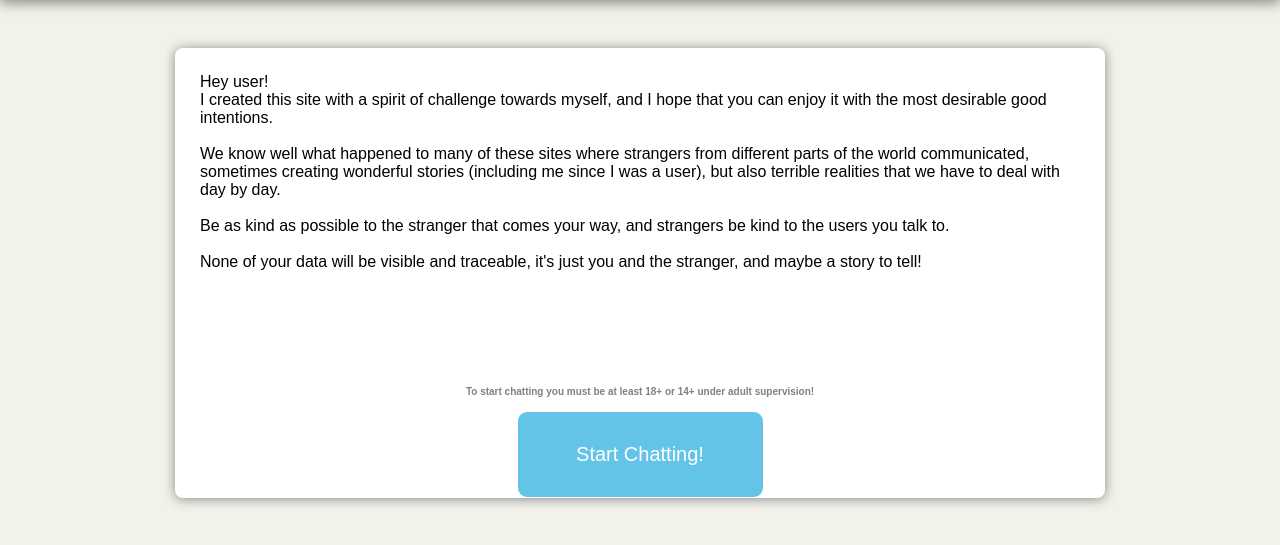
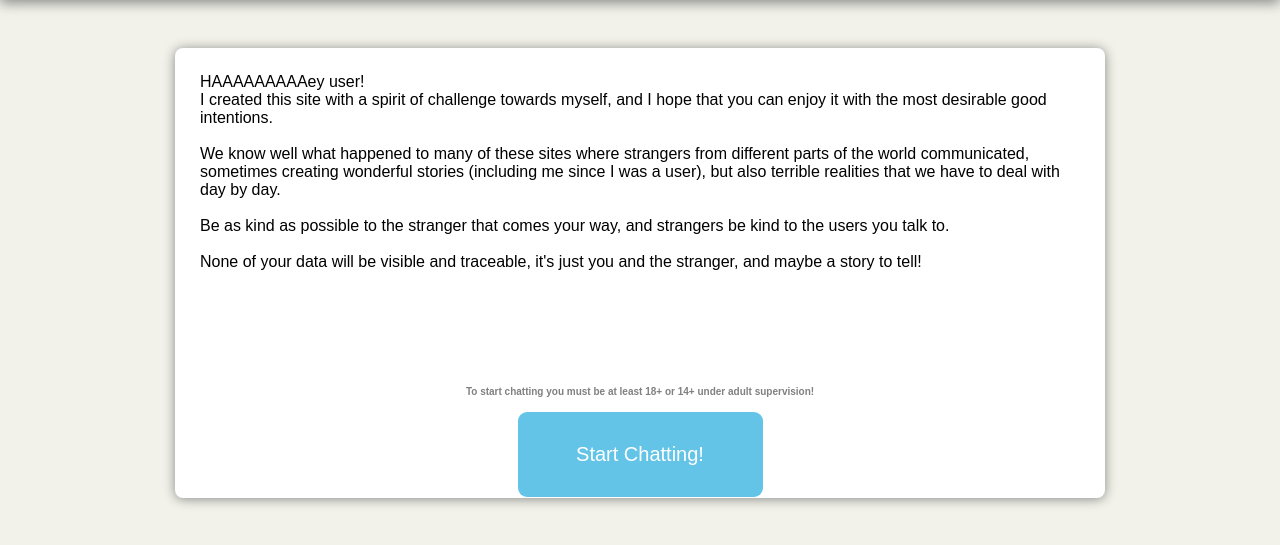
Before and after one commit to jacop3/TalkHub, a website: page index.html in a window 1280 px wide. Shown: the part 129-674 px from the top of the page. Drawn offline with nearby package versions, Linux system fonts and the light colour scheme; no server answers.

Commit message:
Update index.html

```diff
--- a/index.html
+++ b/index.html
@@ -83,7 +83,7 @@ p{
         <h1><span id="chatCountValue">0</span>+ Online now! </h1>
       </div>
     <div class="box">
-        <p>Hey user!<br>
+        <p>HAAAAAAAAAey user!<br>
             I created this site with a spirit of challenge towards myself, and I hope that you can enjoy it with the most desirable good intentions.<br><br> We know well what happened to many of these sites where strangers from different parts of the world communicated, sometimes creating wonderful stories (including me since I was a user), but also terrible realities that we have to deal with day by day.<br><br>
             Be as kind as possible to the stranger that comes your way, and strangers be kind to the users you talk to.<br><br>
             None of your data will be visible and traceable, it's just you and the stranger, and maybe a story to tell!</p>
```
